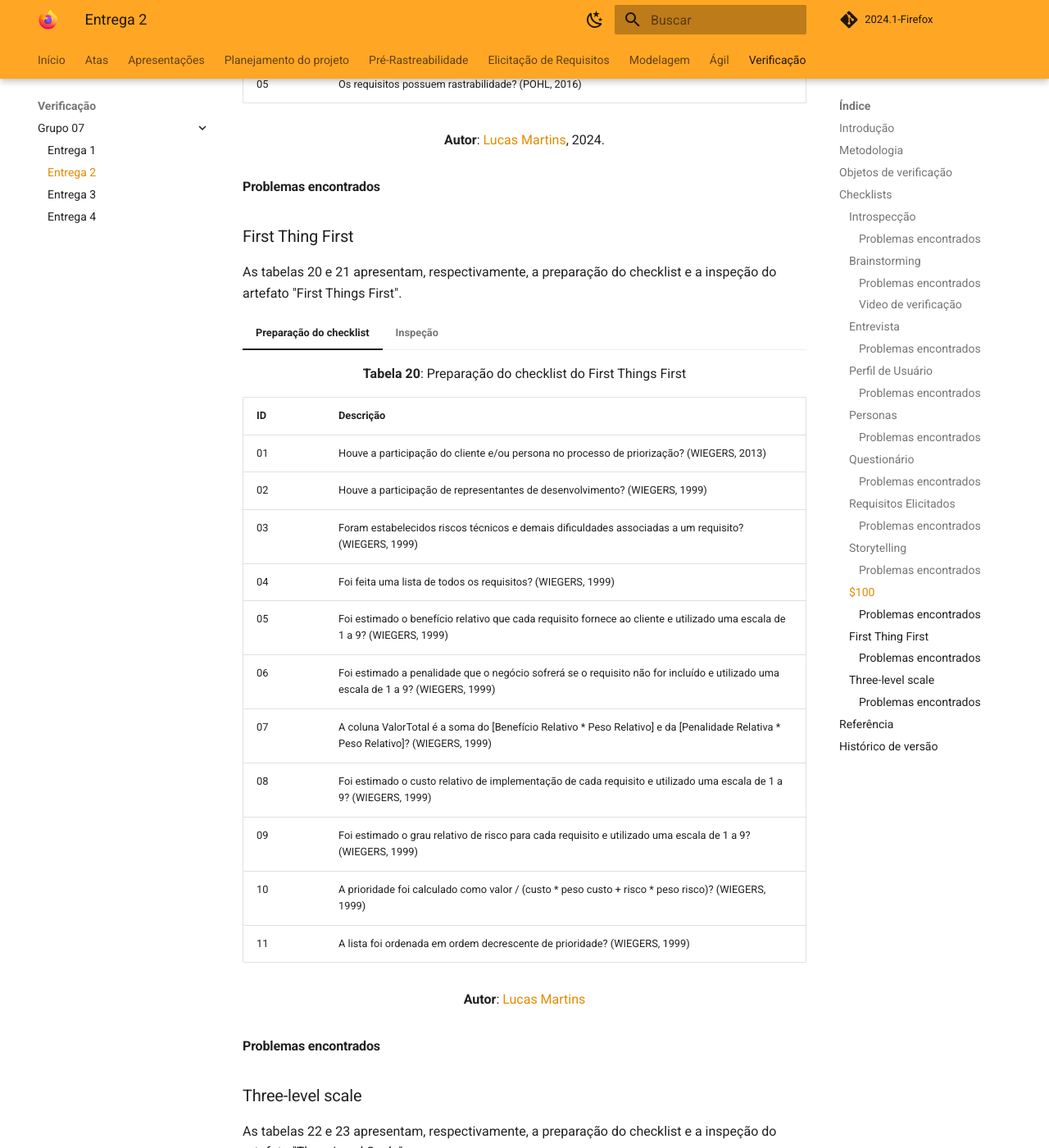
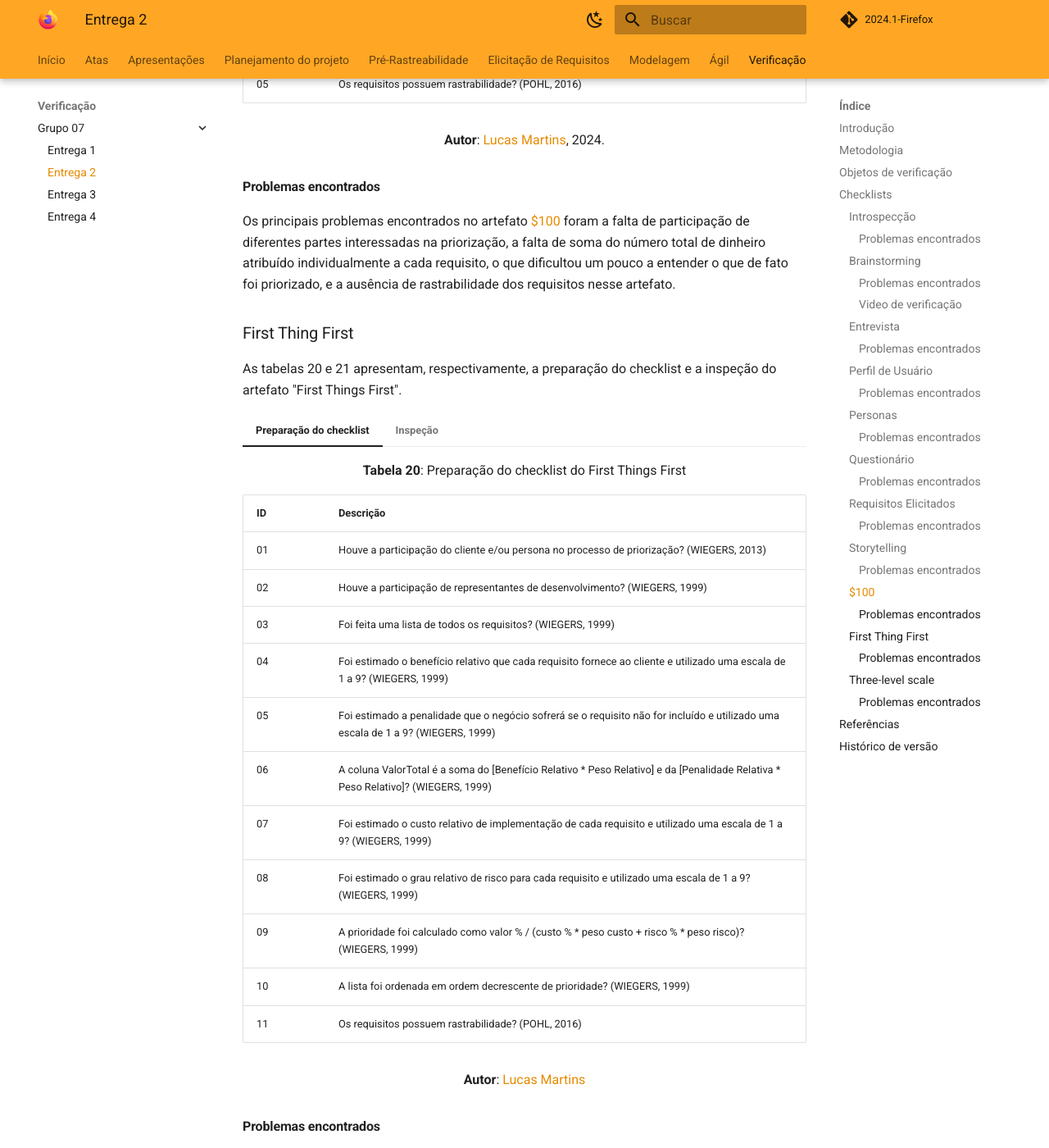
Before and after one commit to martinsglucas/Requisitos-de-Software, an MkDocs documentation site: the page built from docs/verificacao/grupo_7/entrega_2.md, in a window 1280 px wide and 1400 px high, scrolled down 11750 px. Shown: the whole window at 82% size. Built offline with MkDocs 1.6.1 and Material for MkDocs 9.7.7, drawn with Linux system fonts in a browser that asks for light colours; comment, search, counter and statistics services are not loaded; some of the changed text lies outside the part shown.

Commit message:
update: adiciona revisao dos artefatos
Co-authored-by: Kallyne Macedo Passos <kallyne.passos@totvs.com.br>

```diff
--- a/docs/verificacao/grupo_7/entrega_2.md
+++ b/docs/verificacao/grupo_7/entrega_2.md
@@ -575,13 +575,13 @@
 
     **Tabela 18**: Preparação do checklist do $100
 
-    | ID | Descrição                                                                                                    |
+     | ID | Descrição                                                                                                   |
     |----|--------------------------------------------------------------------------------------------------------------|
     | 01 | Houve a participação do cliente e/ou persona no processo de priorização? (WIEGERS, 2013)                     |
-    | 02 | Houve a participação de diferentes participantes no processo de priorização? (WIEGERS, 2013)                 |
+    | 02 | Diferentes partes interessadas participaram da priorização? (WIEGERS, 2013)                                  |
     | 03 | Foi realizada a soma do número total de dinheiro atribuído individualmente a cada requisito? (WIEGERS, 2013) |
     | 04 | Os requisitos foram priorizados de acordo com o valor total de dinheiro atribuído? (WIEGERS, 2013)           |
-    | 05 | Os requisitos possuem rastrabilidade? (POHL, 2016)                                                          |
+    | 05 | Os requisitos possuem rastrabilidade? (POHL, 2016)                                                           |
 
     **Autor**: [Lucas Martins](https://github.com/martinsglucas), 2024.
 
@@ -593,13 +593,13 @@
 
     **Tabela 19**: Inspeção do $100
 
-    | ID | Descrição                                                                                                    | Avaliação |
-    |----|--------------------------------------------------------------------------------------------------------------|-----------|
-    | 01 | Houve a participação do cliente e/ou persona no processo de priorização? (WIEGERS, 2013)                     | Sim       |
-    | 02 | Houve a participação de diferentes participantes no processo de priorização? (WIEGERS, 2013)                 | Sim       |
-    | 03 | Foi realizada a soma do número total de dinheiro atribuído individualmente a cada requisito? (WIEGERS, 2013) | Sim       |
-    | 04 | Os requisitos foram priorizados de acordo com o valor total de dinheiro atribuído? (WIEGERS, 2013)           | Sim       |
-    | 05 | Os requisitos possuem rastrabilidade? (POHL, 2016)                                                           | Sim       |
+    | ID | Descrição                                                                                                    | Avaliação  |
+    |----|--------------------------------------------------------------------------------------------------------------|------------|
+    | 01 | Houve a participação do cliente e/ou persona no processo de priorização? (WIEGERS, 2013)                     | Sim        |
+    | 02 | Diferentes partes interessadas participaram da priorização? (WIEGERS, 2013)                                  | Não        |
+    | 03 | Foi realizada a soma do número total de dinheiro atribuído individualmente a cada requisito? (WIEGERS, 2013) | Não        |
+    | 04 | Os requisitos foram priorizados de acordo com o valor total de dinheiro atribuído? (WIEGERS, 2013)           | Incompleto |
+    | 05 | Os requisitos possuem rastrabilidade? (POHL, 2016)                                                           | Não        |
 
     **Autor**: [Lucas Martins](https://github.com/martinsglucas), 2024.
 
@@ -607,6 +607,8 @@
 
 
 #### Problemas encontrados
+
+Os principais problemas encontrados no artefato [$100](https://requisitos-de-software.github.io/2024.1-Meu-INSS/elicitacao/Prioriza%C3%A7%C3%A3o/100%24/) foram a falta de participação de diferentes partes interessadas na priorização, a falta de soma do número total de dinheiro atribuído individualmente a cada requisito, o que dificultou um pouco a entender o que de fato foi priorizado, e a ausência de rastrabilidade dos requisitos nesse artefato.
 
 ### First Thing First
 
@@ -622,15 +624,15 @@
     |----|----------------------------------------------------------------------------------------------------------------------------------|
     | 01 | Houve a participação do cliente e/ou persona no processo de priorização? (WIEGERS, 2013)                                         |
     | 02 | Houve a participação de representantes de desenvolvimento? (WIEGERS, 1999)                                                       |
-    | 03 | Foram estabelecidos riscos técnicos e demais dificuldades associadas a um requisito? (WIEGERS, 1999)                             |
-    | 04 | Foi feita uma lista de todos os requisitos? (WIEGERS, 1999)                                                                      |
-    | 05 | Foi estimado o benefício relativo que cada requisito fornece ao cliente e utilizado uma escala de 1 a 9? (WIEGERS, 1999)         |
-    | 06 | Foi estimado a penalidade que o negócio sofrerá se o requisito não for incluído e utilizado uma escala de 1 a 9? (WIEGERS, 1999) |
-    | 07 | A coluna ValorTotal é a soma do [Benefício Relativo * Peso Relativo] e da [Penalidade Relativa * Peso Relativo]? (WIEGERS, 1999) |
-    | 08 | Foi estimado o custo relativo de implementação de cada requisito e utilizado uma escala de 1 a 9? (WIEGERS, 1999)                |
-    | 09 | Foi estimado o grau relativo de risco para cada requisito e utilizado uma escala de 1 a 9? (WIEGERS, 1999)                       |
-    | 10 | A prioridade foi calculado como valor / (custo * peso custo + risco * peso risco)? (WIEGERS, 1999)                               |
-    | 11 | A lista foi ordenada em ordem decrescente de prioridade? (WIEGERS, 1999)                                                         |
+    | 03 | Foi feita uma lista de todos os requisitos? (WIEGERS, 1999)                                                                      |
+    | 04 | Foi estimado o benefício relativo que cada requisito fornece ao cliente e utilizado uma escala de 1 a 9? (WIEGERS, 1999)         |
+    | 05 | Foi estimado a penalidade que o negócio sofrerá se o requisito não for incluído e utilizado uma escala de 1 a 9? (WIEGERS, 1999) |
+    | 06 | A coluna ValorTotal é a soma do [Benefício Relativo * Peso Relativo] e da [Penalidade Relativa * Peso Relativo]? (WIEGERS, 1999) |
+    | 07 | Foi estimado o custo relativo de implementação de cada requisito e utilizado uma escala de 1 a 9? (WIEGERS, 1999)                |
+    | 08 | Foi estimado o grau relativo de risco para cada requisito e utilizado uma escala de 1 a 9? (WIEGERS, 1999)                       |
+    | 09 | A prioridade foi calculado como valor % / (custo % * peso custo + risco % * peso risco)? (WIEGERS, 1999)                         |
+    | 10 | A lista foi ordenada em ordem decrescente de prioridade? (WIEGERS, 1999)                                                         |
+    | 11 | Os requisitos possuem rastrabilidade? (POHL, 2016)                                                                               |
 
 
     **Autor**: [Lucas Martins](https://github.com/martinsglucas)
@@ -643,28 +645,28 @@
 
     **Tabela 21**: Inspeção do First Things First
 
-    | ID | Descrição                                                                                                                        | Avaliação |
-    |----|----------------------------------------------------------------------------------------------------------------------------------|-----------|
-    | 01 | Houve a participação do cliente e/ou persona no processo de priorização? (WIEGERS, 2013)                                         | Sim       |
-    | 02 | Houve a participação de representantes de desenvolvimento? (WIEGERS, 1999)                                                       | Sim       |
-    | 03 | Foram estabelecidos riscos técnicos e demais dificuldades associadas a um requisito? (WIEGERS, 1999)                             | Sim       |
-    | 04 | Foi feita uma lista de todos os requisitos? (WIEGERS, 1999)                                                                      | Sim       |
-    | 05 | Foi estimado o benefício relativo que cada requisito fornece ao cliente e utilizado uma escala de 1 a 9? (WIEGERS, 1999)         | Sim       |
-    | 06 | Foi estimado a penalidade que o negócio sofrerá se o requisito não for incluído e utilizado uma escala de 1 a 9? (WIEGERS, 1999) | Sim       |
-    | 07 | A coluna ValorTotal é a soma do [Benefício Relativo * Peso Relativo] e da [Penalidade Relativa * Peso Relativo]? (WIEGERS, 1999) | Sim       |
-    | 08 | Foi estimado o custo relativo de implementação de cada requisito e utilizado uma escala de 1 a 9? (WIEGERS, 1999)                | Sim       |
-    | 09 | Foi estimado o grau relativo de risco para cada requisito e utilizado uma escala de 1 a 9? (WIEGERS, 1999)                       | Sim       |
-    | 10 | A prioridade foi calculado como valor / (custo * peso custo + risco * peso risco)? (WIEGERS, 1999)                               | Sim       |
-    | 11 | A lista foi ordenada em ordem decrescente de prioridade? (WIEGERS, 1999)                                                         | Não       |
+    | ID | Descrição                                                                                                                        | Avaliação  |
+    |----|----------------------------------------------------------------------------------------------------------------------------------|------------|
+    | 01 | Houve a participação do cliente e/ou persona no processo de priorização? (WIEGERS, 2013)                                         | Sim        |
+    | 02 | Houve a participação de representantes de desenvolvimento? (WIEGERS, 1999)                                                       | Sim        |
+    | 03 | Foi feita uma lista de todos os requisitos? (WIEGERS, 1999)                                                                      | Sim        |
+    | 04 | Foi estimado o benefício relativo que cada requisito fornece ao cliente e utilizado uma escala de 1 a 9? (WIEGERS, 1999)         | Sim        |
+    | 05 | Foi estimado a penalidade que o negócio sofrerá se o requisito não for incluído e utilizado uma escala de 1 a 9? (WIEGERS, 1999) | Sim        |
+    | 06 | A coluna ValorTotal é a soma do [Benefício Relativo * Peso Relativo] e da [Penalidade Relativa * Peso Relativo]? (WIEGERS, 1999) | Sim        |
+    | 07 | Foi estimado o custo relativo de implementação de cada requisito e utilizado uma escala de 1 a 9? (WIEGERS, 1999)                | Sim        |
+    | 08 | Foi estimado o grau relativo de risco para cada requisito e utilizado uma escala de 1 a 9? (WIEGERS, 1999)                       | Sim        |
+    | 09 | A prioridade foi calculado como valor % / (custo % * peso custo + risco % * peso risco)? (WIEGERS, 1999)                         | Sim        |
+    | 10 | A lista foi ordenada em ordem decrescente de prioridade? (WIEGERS, 1999)                                                         | Não        |
+    | 11 | Os requisitos possuem rastrabilidade? (POHL, 2016)                                                                               | Não        |
 
 
     **Autor**: [Lucas Martins](https://github.com/martinsglucas)
 
     </center>
 
+#### Problemas encontrados
 
-
-#### Problemas encontrados
+Os principais problemas encontrados no artefato [First Things First](https://requisitos-de-software.github.io/2024.1-Meu-INSS/elicitacao/Prioriza%C3%A7%C3%A3o/first_things/) foram a falta de ordenação da lista em ordem decrescente de prioridade e a ausência de rastrabilidade dos requisitos no artefato.
 
 ### Three-level scale
 
@@ -714,7 +716,9 @@
 
 #### Problemas encontrados
 
-## Referência
+O único problema encontrado no artefato [Three Level Scale](https://requisitos-de-software.github.io/2024.1-Meu-INSS/elicitacao/Prioriza%C3%A7%C3%A3o/threelevelscale/) foi a ausência de rastrabilidade dos requisitos no artefato.
+
+## Referências
 
 1. MASTER2TEACH. Fagan Inspection Methodology - Benefits of Software Inspections. Disponível em: https://www.youtube.com/watch?v=v_Lz2l_XsTQ. Acesso em: 3 jun. 2024.
 
```
Also changed, not shown: other parts of docs/verificacao/grupo_7/entrega_2.md (+1 -1 lines), docs/elicitacao/priorizacao/requisitos_priorizados.md (+1 -1 lines), docs/verificacao/grupo_7/entrega_1.md (+1 -1 lines), docs/verificacao/grupo_7/entrega_3.md (+3 -8 lines), docs/verificacao/grupo_7/entrega_4.md (+1 -2 lines).
